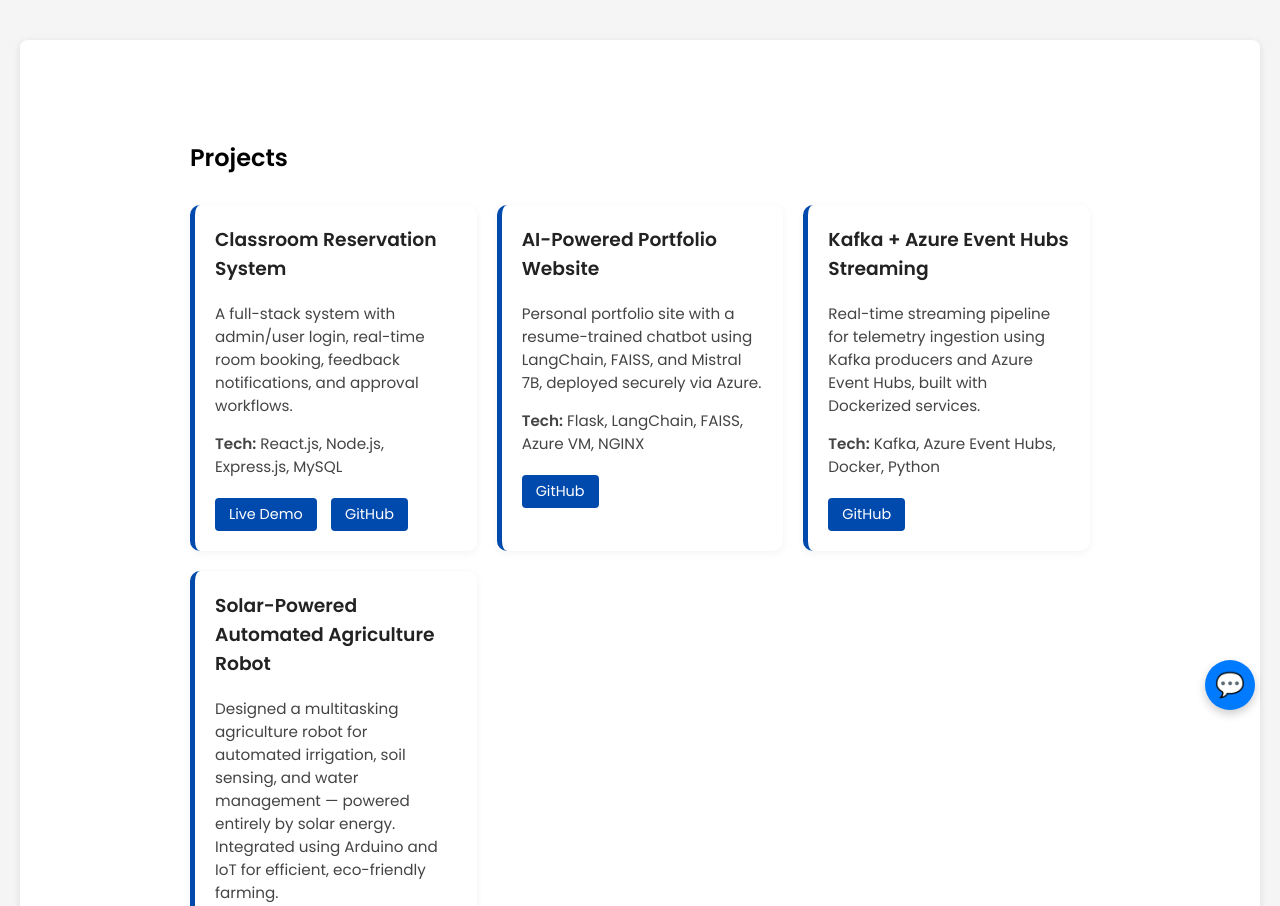
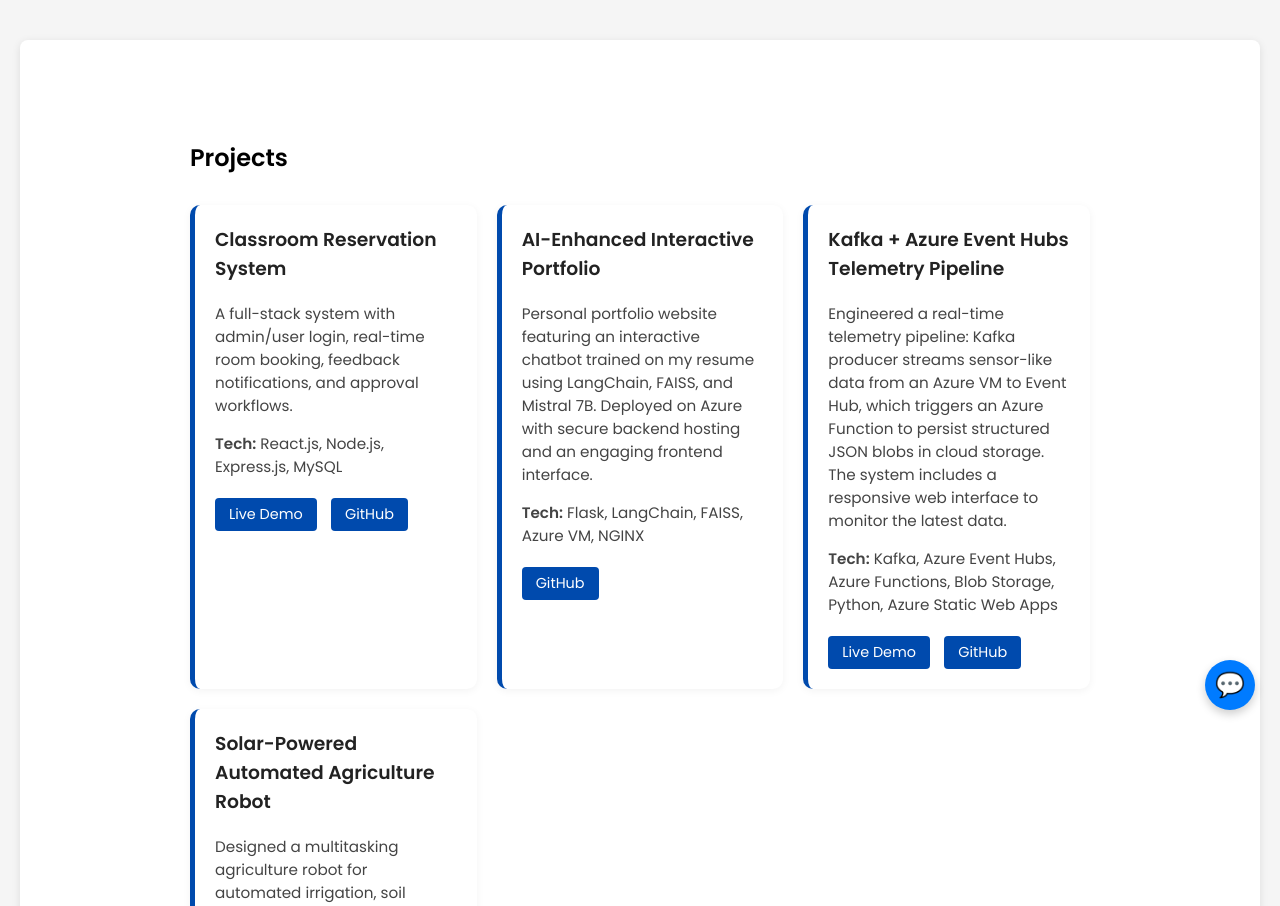
Before and after one commit to yashwanth140/portfolio-frontend, a Flask app: page /projects in a window 1280 px wide. Shown: the part 65-971 px from the top of the page. Run offline with Flask 3, Linux system fonts and the light colour scheme.

Commit message:
updated projects

```diff
--- a/templates/projects.html
+++ b/templates/projects.html
@@ -19,19 +19,21 @@
 
     <!-- Portfolio Website + Chatbot -->
     <div class="project-card">
-      <h3>AI-Powered Portfolio Website</h3>
-      <p>Personal portfolio site with a resume-trained chatbot using LangChain, FAISS, and Mistral 7B, deployed securely via Azure.</p>
+      <h3>AI-Enhanced Interactive Portfolio</h3>
+      <p>Personal portfolio website featuring an interactive chatbot trained on my resume using LangChain, FAISS, and Mistral 7B. Deployed on Azure with secure backend hosting and an engaging frontend interface.</p>
       <p><strong>Tech:</strong> Flask, LangChain, FAISS, Azure VM, NGINX</p>
       <a href="https://github.com/yashwanth140/portfolio-frontend" target="_blank" class="btn">GitHub</a>
     </div>
 
     <!-- Kafka + Azure Event Hubs -->
-    <div class="project-card">
-      <h3>Kafka + Azure Event Hubs Streaming</h3>
-      <p>Real-time streaming pipeline for telemetry ingestion using Kafka producers and Azure Event Hubs, built with Dockerized services.</p>
-      <p><strong>Tech:</strong> Kafka, Azure Event Hubs, Docker, Python</p>
-      <a href="https://github.com/yashwanth140" target="_blank" class="btn">GitHub</a>
-    </div>
+<div class="project-card">
+  <h3>Kafka + Azure Event Hubs Telemetry Pipeline</h3>
+  <p>Engineered a real-time telemetry pipeline: Kafka producer streams sensor-like data from an Azure VM to Event Hub, which triggers an Azure Function to persist structured JSON blobs in cloud storage. The system includes a responsive web interface to monitor the latest data.</p>
+  <p><strong>Tech:</strong> Kafka, Azure Event Hubs, Azure Functions, Blob Storage, Python, Azure Static Web Apps</p>
+  <a href="https://thankful-desert-082d04b1e.6.azurestaticapps.net/" target="_blank" class="btn">Live Demo</a>
+  <a href="https://github.com/yashwanth140/eventhub_listener" target="_blank" class="btn">GitHub</a>
+</div>
+
 
     <!-- Solar-Powered Agriculture Robot -->
     <div class="project-card">
```
